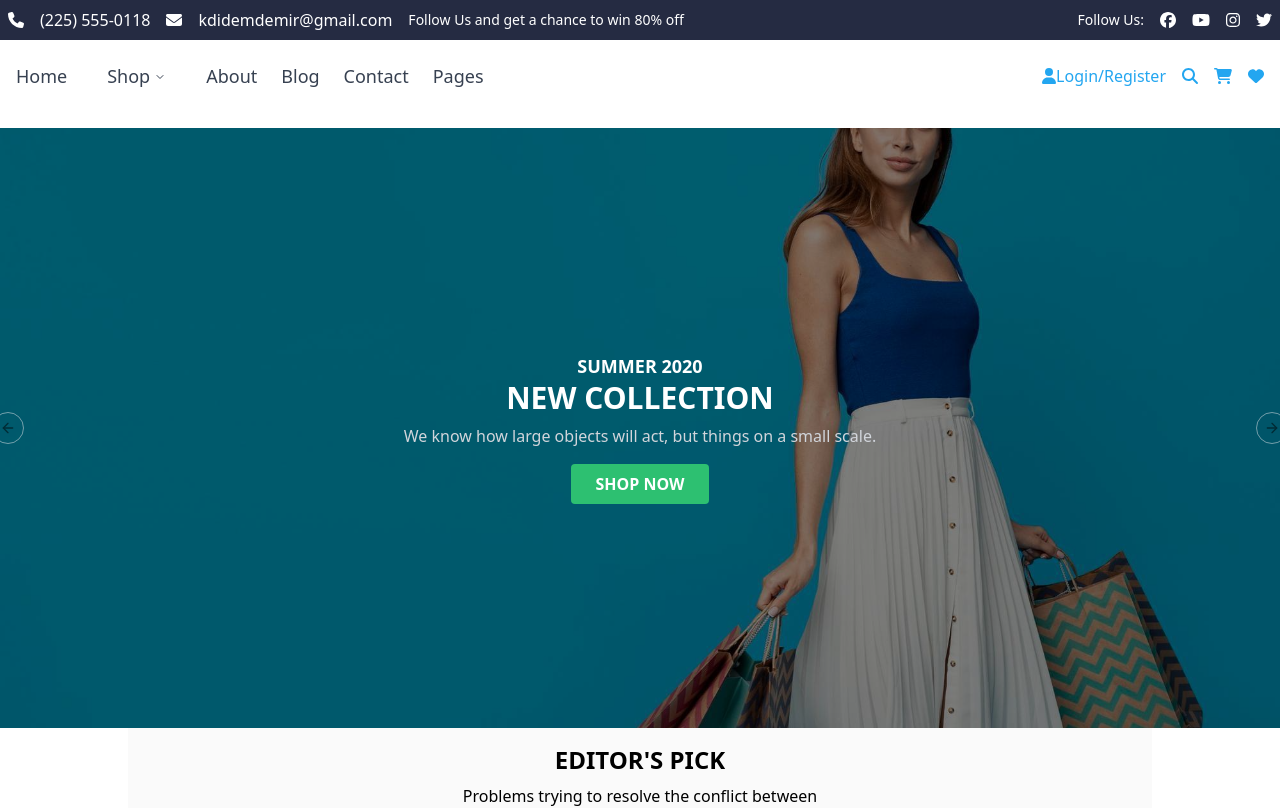
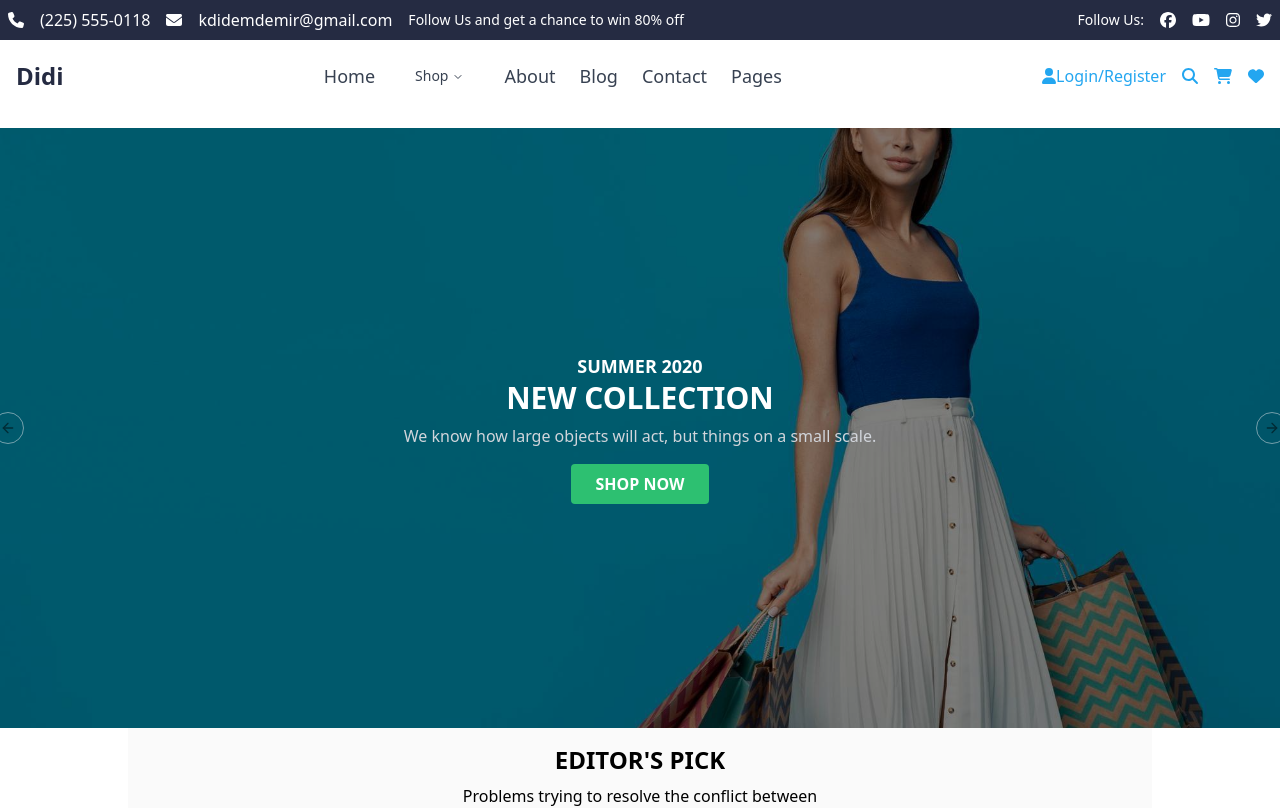
Before and after one commit to didemdemir11/eCommerceProject, a React (Vite) app in the folder e-commerce-app/: page / in a window 1280 px wide. Shown: the top 808 px of the page. Built offline with nearby package versions, Linux system fonts and the light colour scheme.

Commit message:
fix minor css in header

```diff
--- a/e-commerce-app/src/components/layout/Header.jsx
+++ b/e-commerce-app/src/components/layout/Header.jsx
@@ -130,6 +130,7 @@ const Header = () => {
 
           {/* Desktop Menü ve İkonlar */}
           <div className="hidden md:flex items-center justify-between w-full">
+            <div className="text-2xl font-bold text-[#252B42]">Didi</div>
             <nav className="flex items-center space-x-6">
               <Link to="/" className="text-lg text-gray-700">
                 Home
@@ -137,9 +138,12 @@ const Header = () => {
               <NavigationMenu>
                 <NavigationMenuList>
                   <NavigationMenuItem>
-                    <NavigationMenuTrigger className="text-lg text-gray-700">
-                      Shop
-                    </NavigationMenuTrigger>
+                    <Link
+                      to="/shop"
+                      className="text-lg text-gray-700 inline-flex "
+                    >
+                      <NavigationMenuTrigger>Shop</NavigationMenuTrigger>
+                    </Link>
                     <NavigationMenuContent>
                       <ul className="p-4">
                         <li>
```
